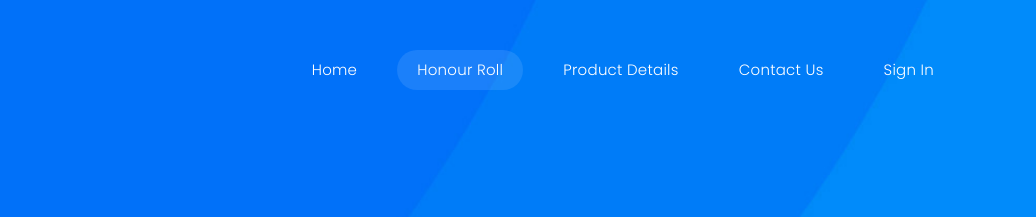
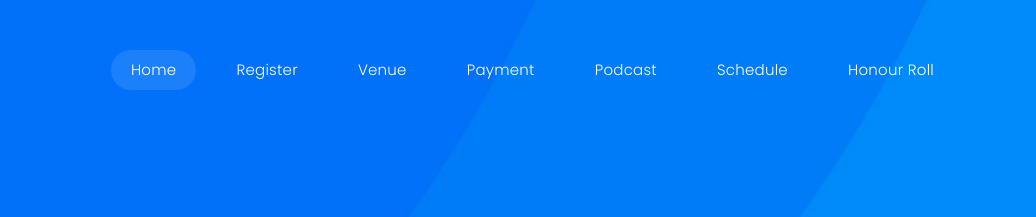
Before and after one commit to RyzyO/code-nelson, a plain HTML site: page honour-roll.html in a window 1280 px wide. Shown: the top 217 px of the page, 244-1280 px from the left. Drawn offline with nearby package versions, Linux system fonts and the light colour scheme.

Commit message:
links changed

```diff
--- a/honour-roll.html
+++ b/honour-roll.html
@@ -30,11 +30,13 @@
             </a>
             <!-- Menu -->
             <ul class="nav">
-              <li><a href="index.html">Home</a></li>
-              <li><a href="honour-roll.html" class="active">Honour Roll</a></li>
-              <li><a href="product-details.html">Product Details</a></li>
-              <li><a href="contact.html">Contact Us</a></li>
-              <li><a href="#">Sign In</a></li>
+              <li><a href="index.html" class="active">Home</a></li>
+              <li><a href="register.html">Register</a></li>
+              <li><a href="course.html">Venue</a></li>
+              <li><a href="payment.html">Payment</a></li>
+              <li><a href="podcast.html">Podcast</a></li>
+              <li><a href="schedule.html">Schedule</a></li>
+              <li><a href="honour-roll.html">Honour Roll</a></li>
             </ul>
             <a class='menu-trigger'>
               <span>Menu</span>
```
Also changed, not shown: index.html (+1 -1 lines), liveSaturday.html (+7 -5 lines), login.html (+6 -4 lines).
